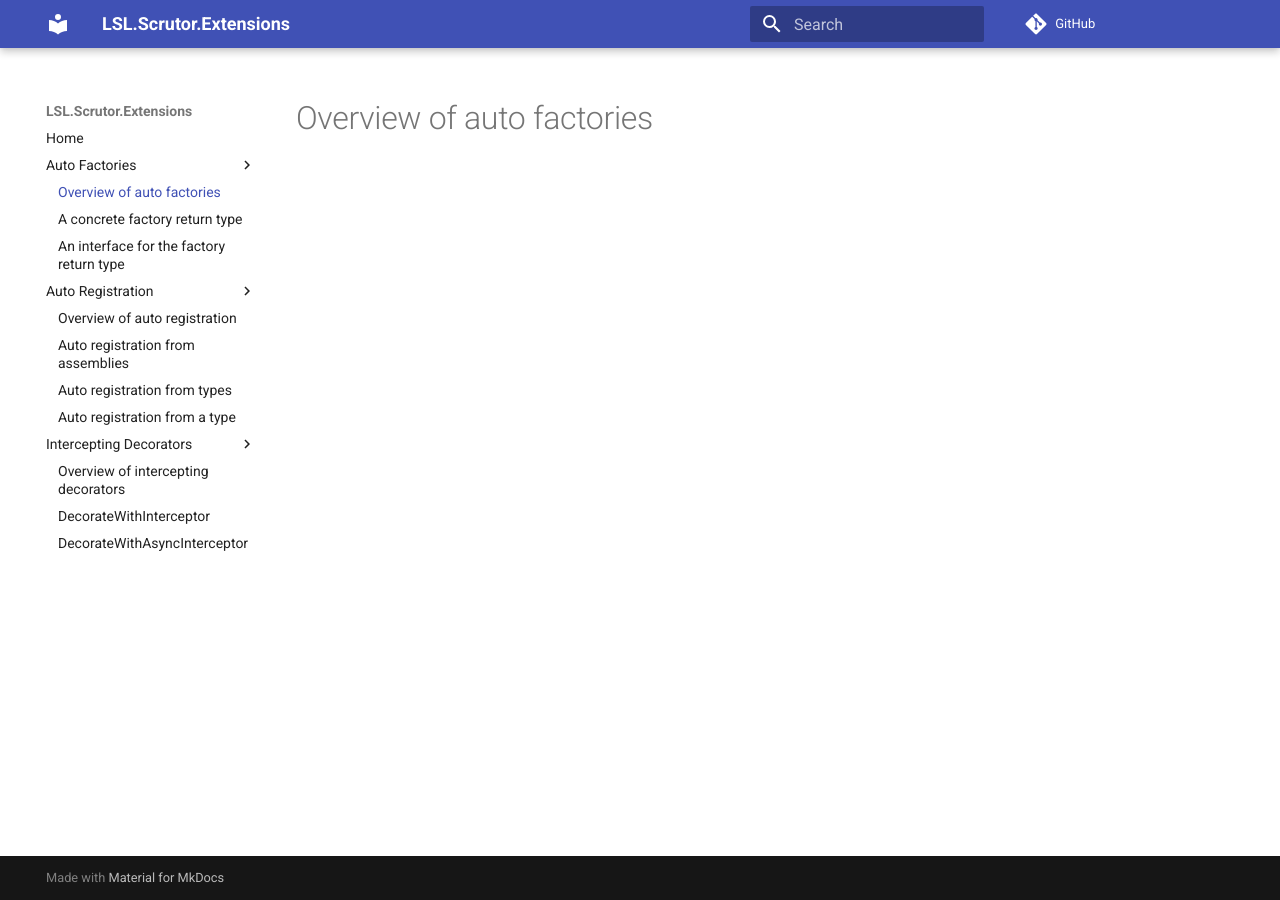
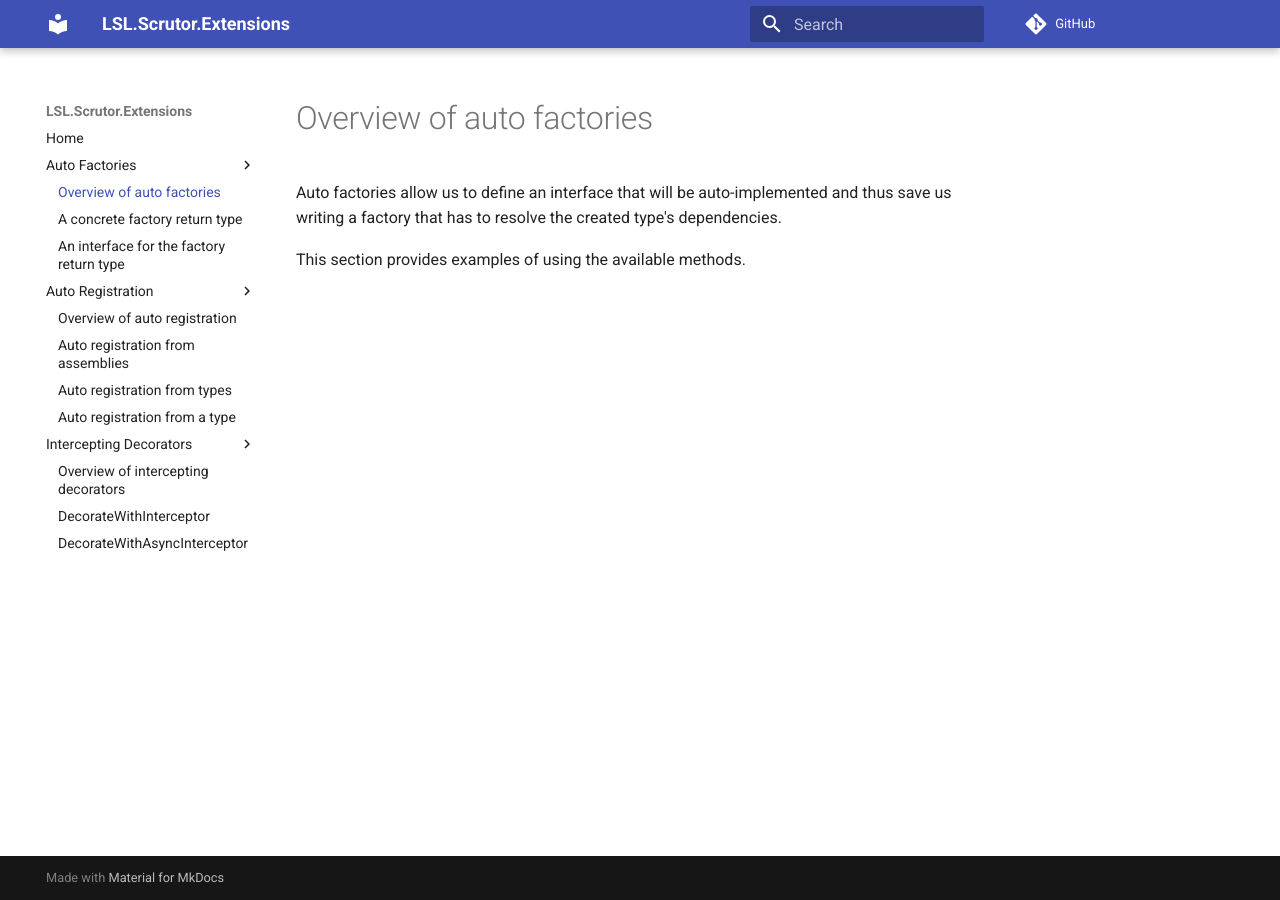
Before and after one commit to alunacjones/LSL.Scrutor.Extensions, an MkDocs documentation site: the page built from docs/Auto Factories/01-overview.md, in a window 1280 px wide. Built offline with MkDocs 1.6.1 and Material for MkDocs 9.7.7, drawn with Linux system fonts in a browser that asks for light colours; comment, search, counter and statistics services are not loaded.

Commit message:
overview fore auto factories

```diff
--- a/docs/Auto Factories/01-overview.md
+++ b/docs/Auto Factories/01-overview.md
@@ -1 +1,6 @@
 # Overview of auto factories
+
+Auto factories allow us to define an interface that will be auto-implemented and thus
+save us writing a factory that has to resolve the created type's dependencies.
+
+This section provides examples of using the available methods.
```
